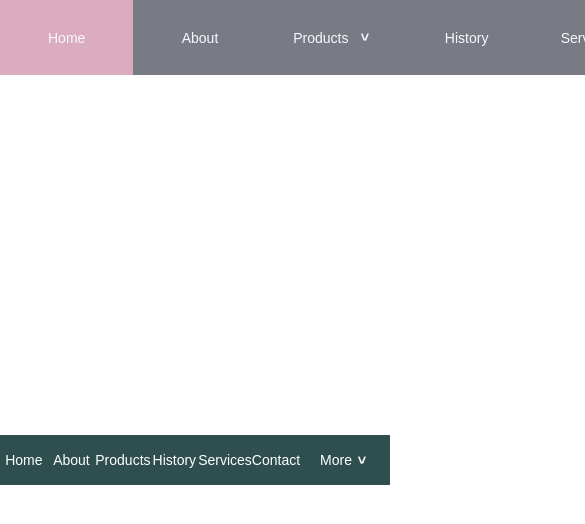
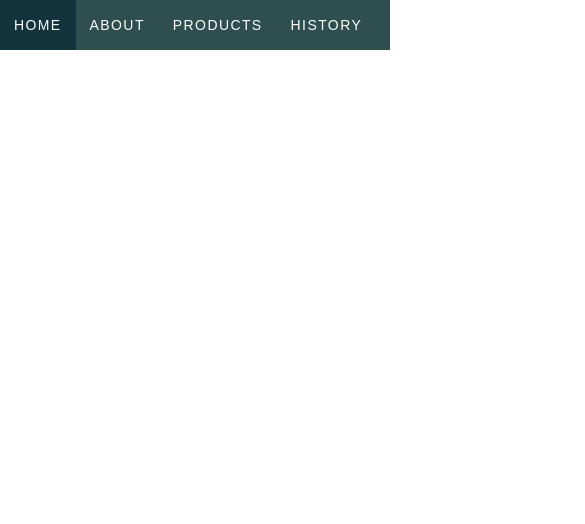
Before and after one commit to dwgrossberg/dynamicUI, a website built with webpack: page dist/index.html in a window 390 px wide. Shown: the top 524 px of the page, 585 px wide, since content can reach past the window. Built offline with nearby package versions, Linux system fonts and the light colour scheme.

Commit message:
Rework mobileMenu to rely on a more css-first approach

```diff
--- a/src/index.js
+++ b/src/index.js
@@ -7,40 +7,40 @@ import "./style.css";
 dropdownMenu.setDropdownDOM("dropdown-menu");
 
 dropdownMenu.setColumns(
-  ["Home", "input href..."],
-  ["About", "input href..."],
-  ["Products", "input href..."],
-  ["History", "input href..."],
-  ["Services", "input href..."],
-  ["Contact", "input href..."]
+  ["Home", "#"],
+  ["About", "#"],
+  ["Products", "#"],
+  ["History", "#"],
+  ["Services", "#"],
+  ["Contact", "#"]
 );
 
 dropdownMenu.setDropdown(
   "Products",
-  ["Link-1", "input href..."],
-  ["Link-2", "input href..."],
-  ["Link-3 is supppper long", "input href..."],
-  ["Link-4", "input href..."],
-  ["Link-5", "input href..."]
+  ["Link-1", "#"],
+  ["Link-2", "#"],
+  ["Link-3 is supppper long", "#"],
+  ["Link-4", "#"],
+  ["Link-5", "#"]
 );
 
 dropdownMenu.setDropdown(
   "Services",
-  ["Link-1", "input href..."],
-  ["Link-2", "input href..."],
-  ["Link-3", "input href..."],
-  ["Link-4", "input href..."],
-  ["Link-5", "input href..."],
-  ["Link-6", "input href..."],
-  ["Link-7", "input href..."]
+  ["Link-1", "#"],
+  ["Link-2", "#"],
+  ["Link-3", "#"],
+  ["Link-4", "#"],
+  ["Link-5", "#"],
+  ["Link-6", "#"],
+  ["Link-7", "#"]
 );
 
 dropdownMenu.setSubDropdown(
   "Products",
   "Link-2",
-  ["subLink-1", "input href..."],
-  ["subLink-2", "input href..."],
-  ["subLink-3", "input href..."]
+  ["subLink-1", "#"],
+  ["subLink-2", "#"],
+  ["subLink-3", "#"]
 );
 
 // mobileMenu example
@@ -48,12 +48,10 @@ dropdownMenu.setSubDropdown(
 mobileMenu.setMobileMenuDOM("mobile-menu");
 
 mobileMenu.setColumns(
-  ["Home", "input href..."],
-  ["About", "input href..."],
-  ["Products", "input href..."],
-  ["History", "input href..."],
-  ["Services", "input href..."],
-  ["Contact", "input href..."]
+  ["Home", "#"],
+  ["About", "#"],
+  ["Products", "#"],
+  ["History", "#"],
+  ["Services", "#"],
+  ["Contact", "#"]
 );
-
-mobileMenu.addMore();
--- a/src/mobileMenu.js
+++ b/src/mobileMenu.js
@@ -2,70 +2,54 @@ const mobileMenu = (() => {
   let mobileMenuDOM;
   const setMobileMenuDOM = (elemID) => {
     mobileMenuDOM = document.getElementById(`${elemID}`);
+    mobileMenuDOM.style.overflow = "hidden";
   };
 
   const menuUL = document.createElement("ul");
-  menuUL.style.display = "flex";
-  menuUL.style.justifyContent = "space-around";
+  menuUL.style.minWidth = "fit-content";
   menuUL.style.listStyle = "none";
-  menuUL.style.padding = "0";
-  menuUL.style.margin = "0";
   menuUL.style.boxSizing = "border-box";
+  menuUL.style.position = "relative";
 
   const setColumns = (...args) => {
+    //  Add Close and More to the args list
+    [].push.call(args, [`Close &#215`, "#close-more"]);
+    [].push.call(args, [`More &#9776`, "#more"]);
+    const menuHeight = window.getComputedStyle(mobileMenuDOM).height;
     args.forEach((arg) => {
       const argLI = document.createElement("li");
       argLI.classList.add("mobile-nav");
-      argLI.style.display = "flex";
-      argLI.style.justifyContent = "center";
-      argLI.style.width = "100%";
-      const menuHeight = window.getComputedStyle(mobileMenuDOM).height;
-      argLI.style.height = menuHeight;
+      menuUL.style.maxHeight = menuHeight * 2;
       argLI.style.cursor = "pointer";
+      argLI.style.display = "inline-block";
       const argA = document.createElement("a");
       argA.setAttribute("id", `mobile-nav-link-${arg[0]}`);
-      argA.innerText = arg[0];
+      argA.innerHTML = arg[0];
       argA.href = arg[1];
-      argA.style.display = "flex";
-      argA.style.alignItems = "center";
-      argA.style.justifyContent = "center";
+      argA.style.display = "inline-block";
       argA.style.textDecoration = "none";
+      argA.style.textTransform = "uppercase";
+      argA.style.padding = "0 1em";
+      argA.style.letterSpacing = "0.1em";
+      argA.style.whiteSpace = "nowrap";
+      argA.style.lineHeight = menuHeight;
       argA.style.height = menuHeight;
-      argA.style.width = "100%";
       argLI.appendChild(argA);
       menuUL.appendChild(argLI);
     });
+    // Style the More and Close tabs
+    menuUL.lastChild.style.display = "absolute";
+    menuUL.lastChild.style.right = "0";
+    menuUL.lastChild.style.bottom = menuHeight;
+    menuUL.lastChild.style.paddingLeft = "3em";
+    menuUL.childNodes[menuUL.childNodes.length - 2].style.display = "none";
+
     mobileMenuDOM.appendChild(menuUL);
   };
-
-  const addMore = () => {
-    const moreDiv = document.createElement("div");
-    moreDiv.classList.add("mobile-menu-more");
-    moreDiv.style.display = "flex";
-    moreDiv.style.justifyContent = "center";
-    moreDiv.style.alignItems = "center";
-    moreDiv.style.padding = "10px 20px";
-    moreDiv.style.cursor = "pointer";
-    moreDiv.innerText = "More";
-    const arrowDiv = document.createElement("div");
-    arrowDiv.innerText = `>`;
-    arrowDiv.style.fontWeight = "700";
-    arrowDiv.style.transform = "rotate(90deg)";
-    arrowDiv.style.marginLeft = "10px";
-    arrowDiv.style.height = "8px";
-    arrowDiv.style.width = "8px";
-    moreDiv.appendChild(arrowDiv);
-    menuUL.appendChild(moreDiv);
-  };
-
-  // progressively collapsing menu
-  // number of tabs determined by screen size
-  // excess tabs grouped under 'more' section
 
   return {
     setMobileMenuDOM,
     setColumns,
-    addMore,
   };
 })();
 
--- a/src/style.css
+++ b/src/style.css
@@ -31,6 +31,7 @@ body {
   height: var(--dropdown-height);
   background-color: #797b84;
   min-width: 800px;
+  display: none;
 }
 
 .dropdown-nav a,
@@ -68,10 +69,20 @@ body {
 }
 
 .mobile-nav:active,
-.mobile-menu-more:active {
-  background-color: darkolivegreen;
+.mobile-nav:hover,
+.mobile-menu-more:active,
+.mobile-menu-more:hover {
+  background-color: rgba(19, 51, 61, 1);
 }
 
 #mobile-menu a {
   color: white;
 }
+
+.mobile-nav:last-child {
+  background-image: linear-gradient(
+    to right,
+    rgba(19, 51, 61, 0) 0,
+    rgba(19, 51, 61, 1) 2em
+  );
+}
```
